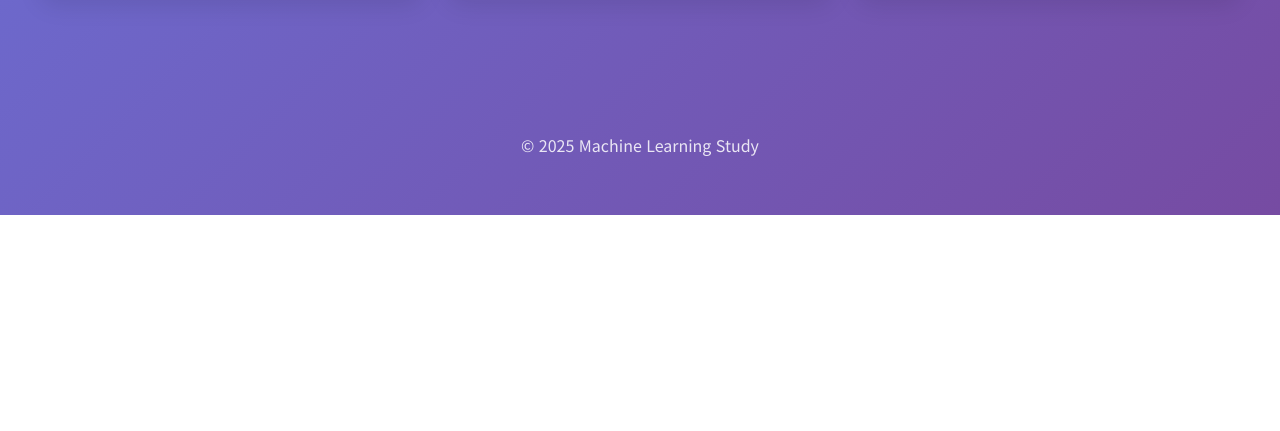
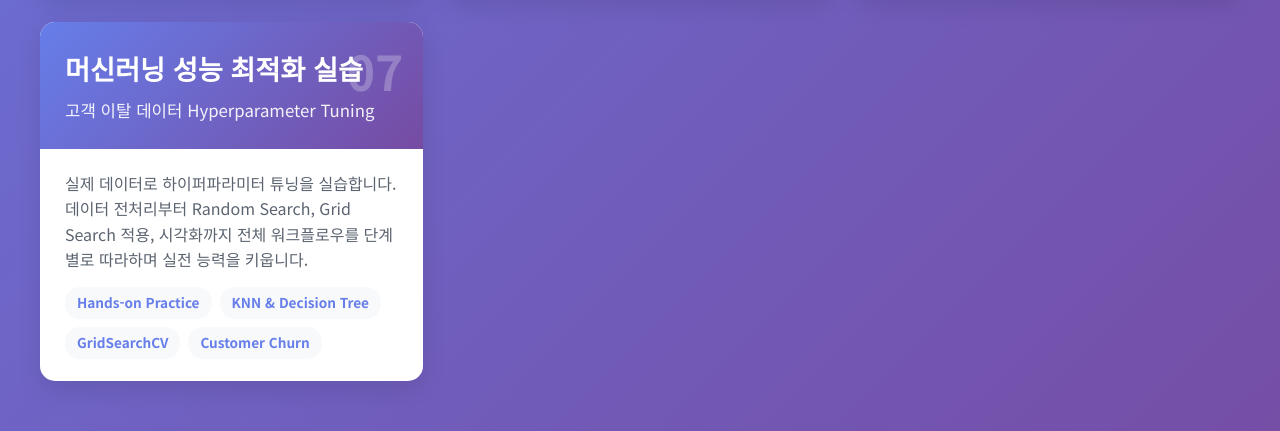
Before and after one commit to hyunhan-cho/datascience, a plain HTML site: page machninglearning.html in a window 1280 px wide. Shown: the part 1131-1562 px from the top of the page. Before the commit the page ends 1346 px from the top, so only its background shows below. Drawn offline with Linux system fonts and the light colour scheme.

Commit message:
machninglearning.html에 머신러닝 최적화 실습 카드 추가 (07번)

```diff
--- a/machninglearning.html
+++ b/machninglearning.html
@@ -221,6 +221,28 @@
                     </div>
                 </a>
             </div>
+
+            <!-- 07 머신러닝 최적화 실습 -->
+            <div class="study-card">
+                <a href="머신러닝최적화.html" class="study-link">
+                    <div class="study-card-header">
+                        <div class="study-number">07</div>
+                        <div class="study-card-title">머신러닝 성능 최적화 실습</div>
+                        <div class="study-card-subtitle">고객 이탈 데이터 Hyperparameter Tuning</div>
+                    </div>
+                    <div class="study-card-body">
+                        <div class="study-card-description">
+                            실제 데이터로 하이퍼파라미터 튜닝을 실습합니다. 데이터 전처리부터 Random Search, Grid Search 적용, 시각화까지 전체 워크플로우를 단계별로 따라하며 실전 능력을 키웁니다.
+                        </div>
+                        <div class="study-tags">
+                            <span class="tag">Hands-on Practice</span>
+                            <span class="tag">KNN & Decision Tree</span>
+                            <span class="tag">GridSearchCV</span>
+                            <span class="tag">Customer Churn</span>
+                        </div>
+                    </div>
+                </a>
+            </div>
         </div>
 
         <!-- 동적 임베드 컨테이너 -->
```
